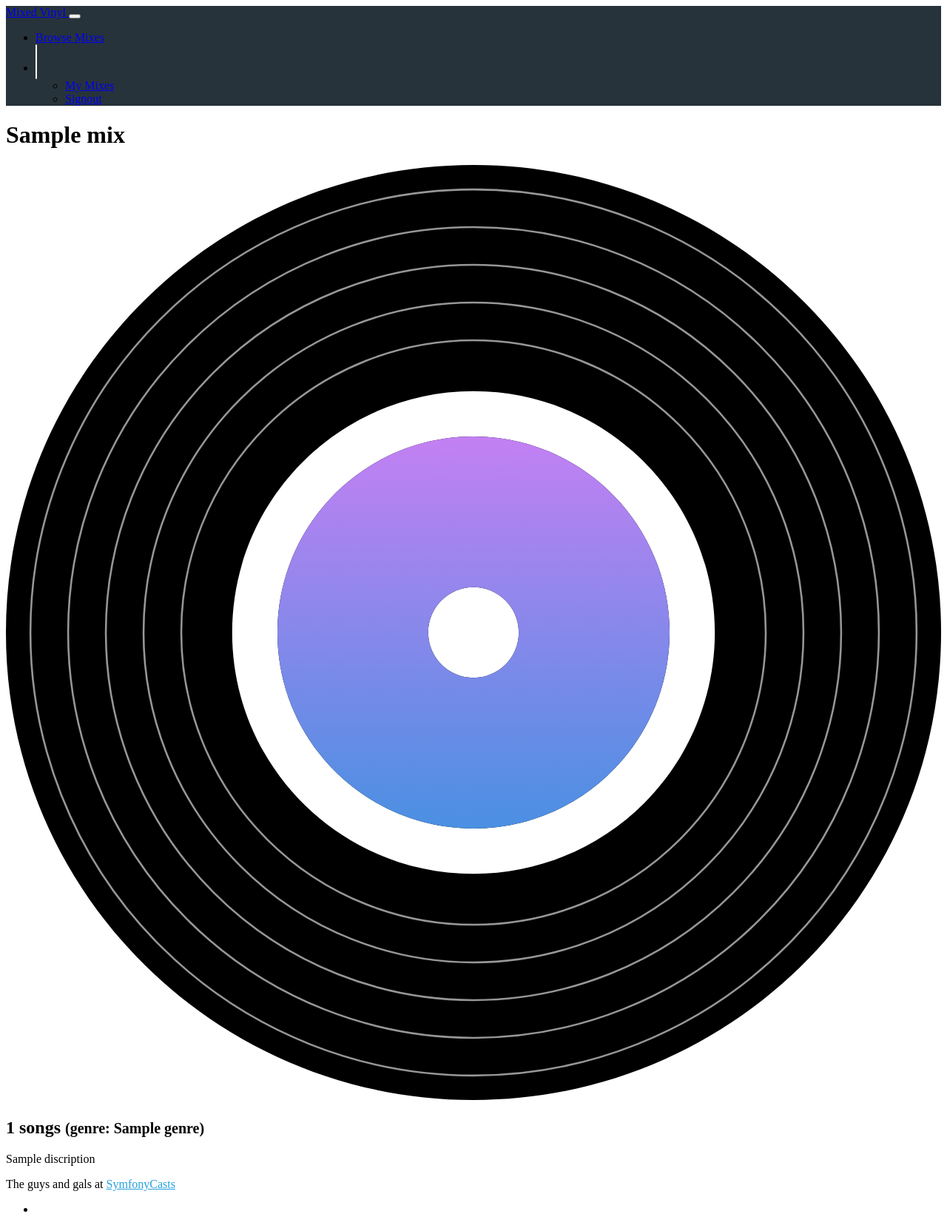
After one commit to EmineBS/Symfony-Project, a Symfony app: template templates/mix/show.html.twig in a window 1280 px wide. The commit adds this page. Shown: the whole page at 74% size. Run offline with Twig, Linux system fonts and the light colour scheme; the template is opened without the code that fills it: most values are stand-ins (such as "Sample title", 1, 10 or a date in 2020); some libraries are stand-ins or nearby versions.

Commit message:
Querying for a Single Entity for a "Show" Page

```diff
--- /dev/null
+++ b/templates/mix/_recordSvg.html.twig
@@ -0,0 +1,23 @@
+<svg width="100%" height="100%" viewbox="0 0 496 496" xmlns="http://www.w3.org/2000/svg" xmlns:xlink="http://www.w3.org/1999/xlink">
+	<defs>
+		<linearGradient x1="50%" y1="0%" x2="50%" y2="100%" id="linearGradient-1">
+			<stop stop-color="#C380F3" offset="0%"></stop>
+			<stop stop-color="#4A90E2" offset="100%"></stop>
+		</linearGradient>
+	</defs>
+	<g id="Mixed-Vinyl" stroke="none" stroke-width="1" fill="none" fill-rule="evenodd">
+		<g id="Group">
+			<g id="record-vinyl" fill="#000000" fill-rule="nonzero">
+				<path d="M248,144 C190.562386,144 144,190.562386 144,248 C144,305.437614 190.562386,352 248,352 C305.437614,352 352,305.437614 352,248 C352,190.562386 305.437614,144 248,144 L248,144 Z M248,272 C234.745166,272 224,261.254834 224,248 C224,234.745166 234.745166,224 248,224 C261.254834,224 272,234.745166 272,248 C272,261.254834 261.254834,272 248,272 Z M248,0 C111,0 0,111 0,248 C0,385 111,496 248,496 C385,496 496,385 496,248 C496,111 385,0 248,0 Z M248,376 C177.307552,376 120,318.692448 120,248 C120,177.307552 177.307552,120 248,120 C318.692448,120 376,177.307552 376,248 C376,281.947711 362.514324,314.505012 338.509668,338.509668 C314.505012,362.514324 281.947711,376 248,376 Z" id="Shape"></path>
+			</g>
+			<g id="record-vinyl" transform="translate(144.000000, 144.000000)" fill="url(#linearGradient-1)" fill-rule="nonzero">
+				<path d="M104,0 C46.562386,0 0,46.562386 0,104 C0,161.437614 46.562386,208 104,208 C161.437614,208 208,161.437614 208,104 C208,46.562386 161.437614,0 104,0 L104,0 Z M104,128 C90.745166,128 80,117.254834 80,104 C80,90.745166 90.745166,80 104,80 C117.254834,80 128,90.745166 128,104 C128,117.254834 117.254834,128 104,128 Z" id="Shape"></path>
+			</g>
+			<circle id="Oval" stroke="#979797" cx="248" cy="248" r="235"></circle>
+			<circle id="Oval" stroke="#979797" cx="248" cy="248" r="215"></circle>
+			<circle id="Oval" stroke="#979797" cx="248" cy="248" r="195"></circle>
+			<circle id="Oval" stroke="#979797" cx="248" cy="248" r="175"></circle>
+			<circle id="Oval" stroke="#979797" cx="248" cy="248" r="155"></circle>
+		</g>
+	</g>
+</svg>
--- /dev/null
+++ b/templates/mix/show.html.twig
@@ -0,0 +1,24 @@
+{% extends 'base.html.twig' %}
+
+{% block title %}
+	{{ mix.title }}
+	Mix
+{% endblock %}
+{% block body %}
+	<div class="container">
+		<h1 class="d-inline me-3">{{ mix.title }}</h1>
+		<div class="row mt-5">
+			<div class="col-12 col-md-4">
+				{{ include('mix/_recordSvg.html.twig') }}
+			</div>
+			<div class="col-12 col-md-8 ps-5">
+				<h2 class="mb-4">{{ mix.trackCount }}
+					songs
+					<small>(genre:
+						{{ mix.genre }})</small>
+				</h2>
+				<p>{{ mix.discription }}</p>
+			</div>
+		</div>
+	</div>
+{% endblock %}
--- a/templates/vinyl/browse.html.twig
+++ b/templates/vinyl/browse.html.twig
@@ -23,6 +23,7 @@
 			<div class="row">
 				{% for mix in mixes %}
 					<div class="col col-md-4">
+						<a href="{{ path('app_mix_show', { id: mix.id }) }}" class="mixed-vinyl-container p-3 text-center">
 							<div class="mixed-vinyl-container p-3 text-center">
 								<img src="{{ mix.getImageUrl(300) }}" alt="Mix album cover">
 								<p class="mt-2">
@@ -34,6 +35,7 @@
 								</p>
 
 							</div>
+						</a>
 					</div>
 				{% endfor %}
 			</div>
```
Also changed, not shown: src/Controller/MixController.php (+12 -0 lines), templates/vinyl/homepage.html.twig (+2 -27 lines). Lines whose indentation alone changed are shown as unchanged.
